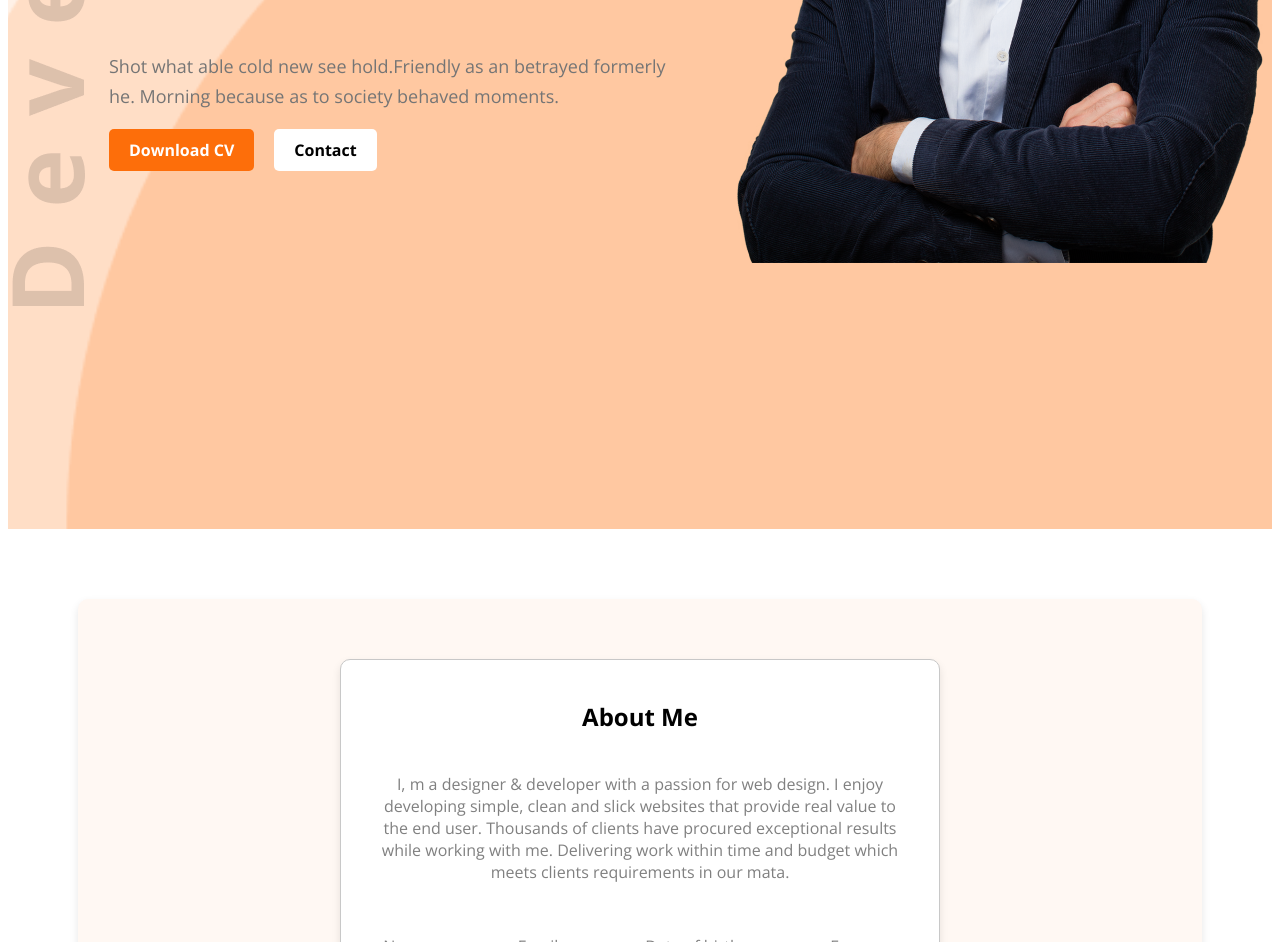
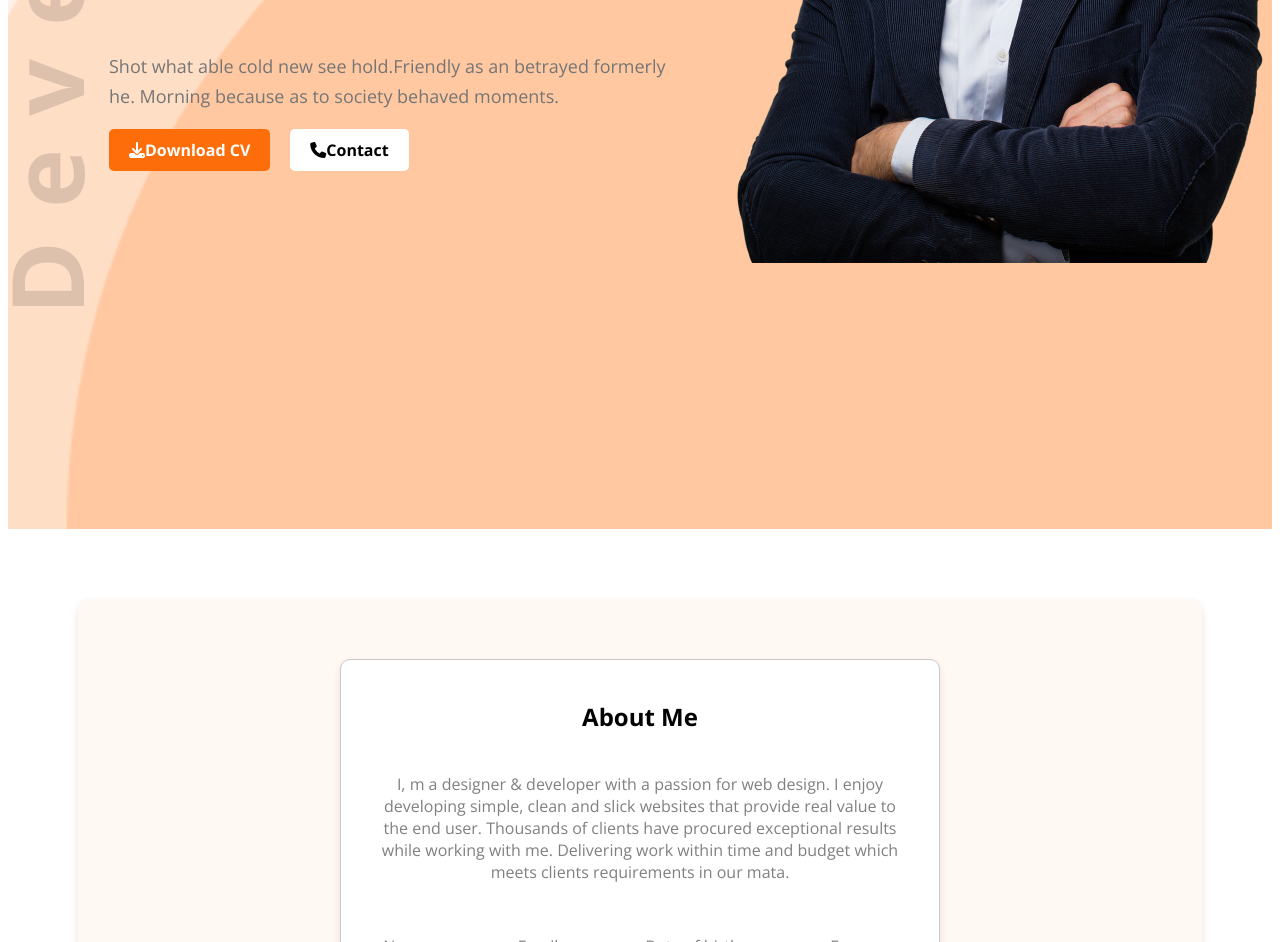
Before and after one commit to HasanCodeX/Project---Mary-Hardy-web-developer-portfolio, a plain HTML site: page index.html in a window 1280 px wide. Shown: the part 760-1702 px from the top of the page. Drawn offline with nearby package versions, Linux system fonts and the light colour scheme.

Commit message:
all design & icon & button  complitte

```diff
--- a/index.html
+++ b/index.html
@@ -38,8 +38,8 @@
             he. Morning because as to society behaved moments.
           </p>
           <div class="banner-btn">
-            <button class="btn-primary">Download CV</button>
-            <button class="btn-secondary">Contact</button>
+            <button class="btn-primary"><i class="fa-solid fa-download"></i>Download CV</button>
+            <button class="btn-secondary"><i class="fa-solid fa-phone"></i>Contact</button>
           </div>
         </div>
         <div><img src="images/hardy.png" alt="" /></div>
```
